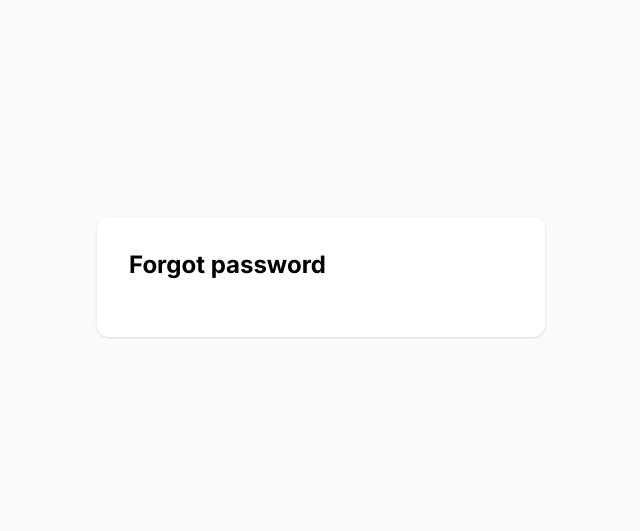
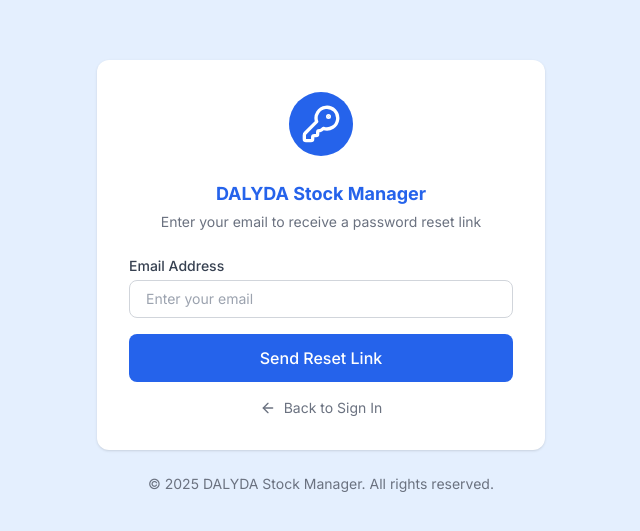
Before and after one commit to alpShema/Stock-Manager, a Next.js app: page /forgot-password in a window 1280 px wide. Shown: the part 123-654 px from the top of the page, without its empty margins (319-959 px from the left). Built offline with nearby package versions, Linux system fonts and the light colour scheme.

Commit message:
feat: enhance Forgot Password page with form validation, loading state, and success message; update LoginForm to include a link to Forgot Password

```diff
--- a/src/app/(auth)/forgot-password/page.tsx
+++ b/src/app/(auth)/forgot-password/page.tsx
@@ -1,10 +1,98 @@
+"use client"
+
+import { useState } from "react"
+import { KeyRound, ArrowLeft } from "lucide-react"
+import Link from "next/link"
+
 export default function ForgotPasswordPage() {
+  const [email, setEmail] = useState("")
+  const [loading, setLoading] = useState(false)
+  const [error, setError] = useState("")
+  const [success, setSuccess] = useState(false)
+
+  async function handleSubmit(e: React.FormEvent) {
+    e.preventDefault()
+    if (!email) { setError("Please enter your email address."); return }
+    setLoading(true); setError("")
+    try {
+      const res = await fetch(`${process.env.NEXT_PUBLIC_API_URL}/user/password/forgot`, {
+        method: "POST",
+        headers: { "Content-Type": "application/json" },
+        body: JSON.stringify({ email }),
+      })
+      const data = await res.json()
+      if (!res.ok) { setError(data.message ?? "Something went wrong. Please try again."); return }
+      setSuccess(true)
+    } catch {
+      setError("Unable to connect to the server. Please check your connection.")
+    } finally {
+      setLoading(false)
+    }
+  }
+
   return (
-    <main className="min-h-screen flex items-center justify-center bg-gray-50">
-      <div className="w-full max-w-md p-8 bg-white rounded-xl shadow">
-        <h1 className="text-2xl font-bold mb-6">Forgot password</h1>
-        {/* TODO: replace with ForgotPasswordForm component */}
+    <main className="min-h-screen flex flex-col items-center justify-center px-4" style={{ backgroundColor: "#e4effe" }}>
+      <div className="w-full max-w-md p-6 sm:p-8 bg-white rounded-xl shadow">
+
+        {/* Icon */}
+        <div className="flex items-center justify-center mb-6">
+          <div className="bg-blue-600 rounded-full p-3">
+            <KeyRound className="h-10 w-10 text-white" />
+          </div>
+        </div>
+
+        <h1 className="text-center font-bold text-blue-600 text-lg">DALYDA Stock Manager</h1>
+
+        {success ? (
+          <div className="text-center mt-4">
+            <p className="text-gray-700 font-medium mb-2">Check your email</p>
+            <p className="text-sm text-gray-500 mb-6">
+              A password reset link has been sent to <strong>{email}</strong>. Check your inbox and follow the instructions.
+            </p>
+            <Link href="/login" className="inline-flex items-center gap-2 text-blue-600 text-sm font-medium hover:underline">
+              <ArrowLeft className="w-4 h-4" /> Back to Sign In
+            </Link>
+          </div>
+        ) : (
+          <>
+            <p className="text-center text-gray-500 text-sm mt-1 mb-6">Enter your email to receive a password reset link</p>
+            <form onSubmit={handleSubmit} className="space-y-4">
+              <div>
+                <label className="block text-sm font-medium text-gray-700 mb-1">Email Address</label>
+                <input
+                  type="email"
+                  value={email}
+                  onChange={e => setEmail(e.target.value)}
+                  placeholder="Enter your email"
+                  className="w-full border border-gray-300 rounded-lg px-4 py-2 text-sm focus:outline-none focus:ring-2 focus:ring-blue-500"
+                />
+              </div>
+
+              {error && (
+                <div className="flex items-center gap-2 bg-red-50 border border-red-200 text-red-600 text-sm px-4 py-3 rounded-lg">
+                  <span>⚠</span><p>{error}</p>
+                </div>
+              )}
+
+              <button
+                type="submit"
+                disabled={loading}
+                className="w-full bg-blue-600 text-white py-3 rounded-lg font-medium flex items-center justify-center gap-2 hover:bg-blue-700 transition-colors disabled:opacity-50"
+              >
+                {loading ? "Sending…" : "Send Reset Link"}
+              </button>
+
+              <Link href="/login" className="flex items-center justify-center gap-2 text-sm text-gray-500 hover:text-gray-700 mt-2">
+                <ArrowLeft className="w-4 h-4" /> Back to Sign In
+              </Link>
+            </form>
+          </>
+        )}
       </div>
+
+      <footer className="mt-6">
+        <p className="text-center text-gray-500 text-sm">© 2025 DALYDA Stock Manager. All rights reserved.</p>
+      </footer>
     </main>
-  );
+  )
 }
--- a/src/components/forms/LoginForm.tsx
+++ b/src/components/forms/LoginForm.tsx
@@ -4,6 +4,7 @@ import { LogIn } from "lucide-react"
 import { useState, useEffect } from "react"
 import { useAuthStore } from "@/store/authStore"
 import { useRouter } from "next/navigation"
+import Link from "next/link"
 
 
 
@@ -80,7 +81,10 @@ async function handleSubmit(e: React.FormEvent) {
           </div>
 
           <div>
-            <label className="block text-sm font-medium text-gray-700 mb-1">Password</label>
+            <div className="flex items-center justify-between mb-1">
+              <label className="block text-sm font-medium text-gray-700">Password</label>
+              <Link href="/forgot-password" className="text-xs text-blue-600 hover:underline">Forgot password?</Link>
+            </div>
             <input
             type="password"
             value={password}
```
